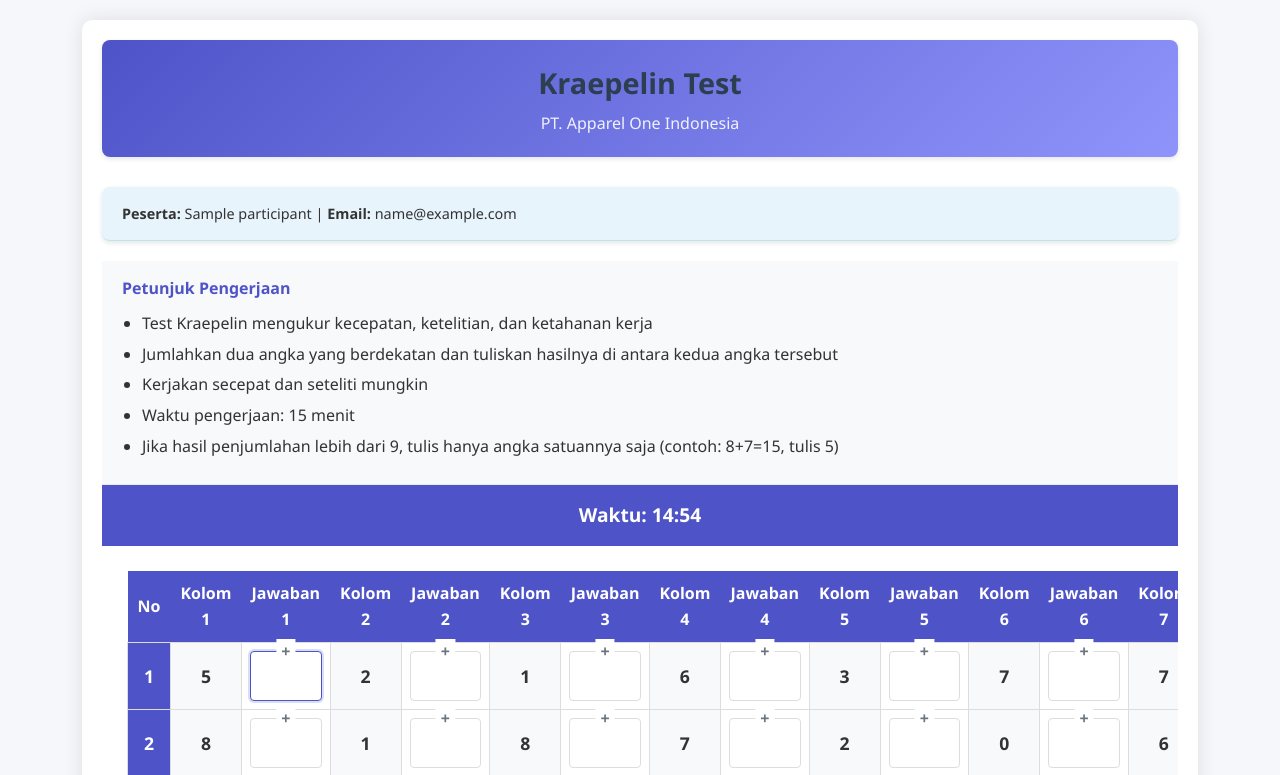
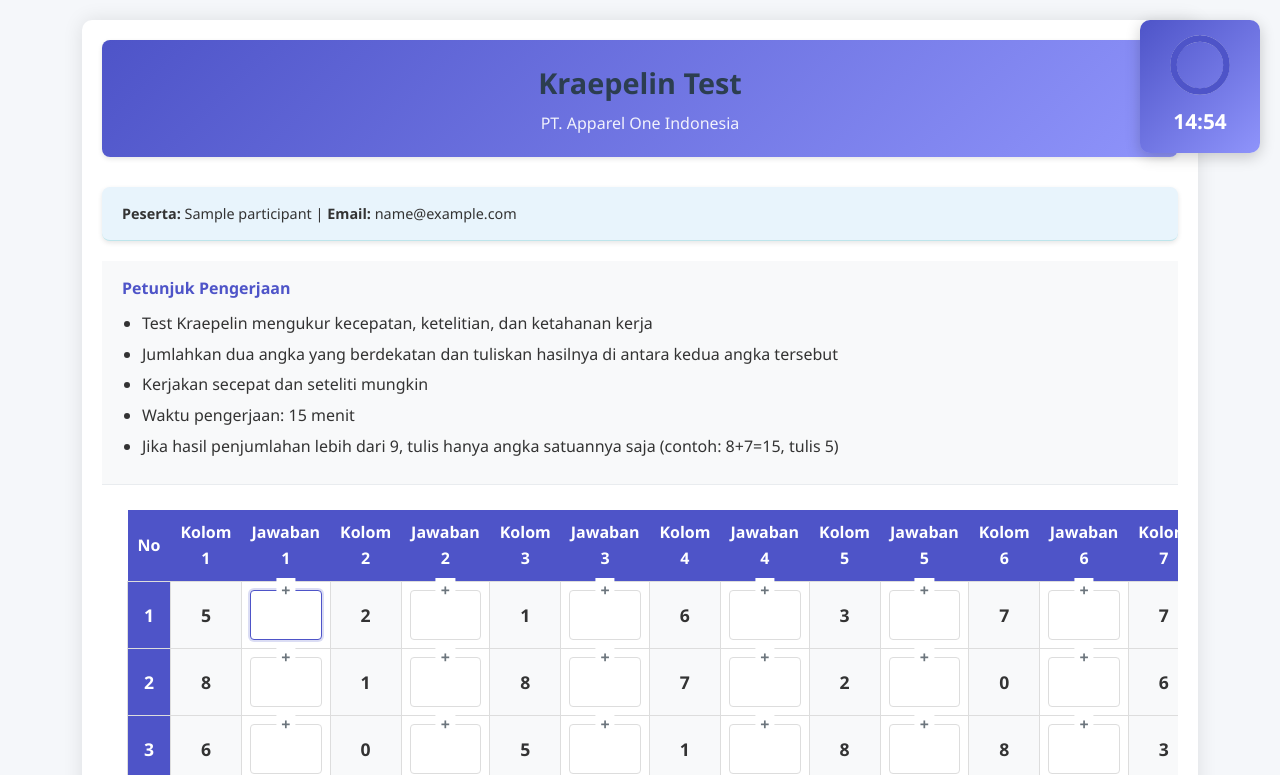
Before and after one commit to knuha21/engine-test-pt-aoi, a PHP site: page /pages/kraepelin-test.php in a window 1280 px wide. Shown: the top 775 px of the page. Run offline with PHP 8.4, Linux system fonts and the light colour scheme; the visitor is signed in with stand-in values (Sample User, id 1); tables that the repository leaves empty or names only in its code hold one stand-in row (values such as "Sample post").

Commit message:
Update kraepelin-test.php

```diff
--- a/pages/kraepelin-test.php
+++ b/pages/kraepelin-test.php
@@ -134,13 +134,98 @@ for ($i = 0; $i < $jumlahBaris; $i++) {
             margin-bottom: 5px;
         }
 
-        .timer-container {
-            background-color: #4e54c8;
+        /* Floating Timer untuk Kraepelin */
+        .floating-timer-kraepelin {
+            position: fixed;
+            top: 20px;
+            right: 20px;
+            background: linear-gradient(135deg, #4e54c8 0%, #8f94fb 100%);
             color: white;
             padding: 15px 20px;
-            text-align: center;
+            border-radius: 10px;
+            box-shadow: 0 4px 15px rgba(0, 0, 0, 0.2);
+            z-index: 1000;
             font-size: 1.2rem;
             font-weight: bold;
+            min-width: 120px;
+            text-align: center;
+            transition: transform 0.3s ease;
+        }
+
+        /* Timer akan sedikit naik saat di-scroll */
+        .floating-timer-kraepelin.hidden {
+            transform: translateY(-100px);
+        }
+
+        /* Progress Circle untuk visualisasi waktu */
+        .progress-circle {
+            width: 60px;
+            height: 60px;
+            margin: 0 auto 10px;
+        }
+
+        .progress-circle svg {
+            width: 100%;
+            height: 100%;
+            transform: rotate(-90deg);
+        }
+
+        .progress-circle-bg {
+            fill: none;
+            stroke: #e6e6e6;
+            stroke-width: 3.8;
+        }
+
+        .progress-circle-fg {
+            fill: none;
+            stroke: #4e54c8;
+            stroke-width: 4;
+            stroke-linecap: round;
+            transition: stroke-dashoffset 0.3s ease;
+        }
+
+        .timer-text {
+            font-size: 1.3rem;
+            font-weight: bold;
+            margin-top: 5px;
+        }
+
+        /* Responsif untuk mobile */
+        @media (max-width: 768px) {
+            .floating-timer-kraepelin {
+                top: 10px;
+                right: 10px;
+                font-size: 1rem;
+                padding: 10px 15px;
+                min-width: 100px;
+            }
+
+            .timer-text {
+                font-size: 1.1rem;
+            }
+
+            .kraepelin-table {
+                font-size: 0.9rem;
+            }
+
+            .kraepelin-table td {
+                padding: 6px;
+            }
+
+            .answer-input {
+                width: 40px;
+                height: 40px;
+                font-size: 1.1rem;
+            }
+
+            .number-cell {
+                font-size: 1.1rem;
+                width: 50px;
+            }
+
+            .answer-cell {
+                width: 60px;
+            }
         }
 
         .test-content {
@@ -276,31 +361,6 @@ for ($i = 0; $i < $jumlahBaris; $i++) {
             font-weight: bold;
             color: #6c757d;
         }
-
-        @media (max-width: 768px) {
-            .kraepelin-table {
-                font-size: 0.9rem;
-            }
-
-            .kraepelin-table td {
-                padding: 6px;
-            }
-
-            .answer-input {
-                width: 40px;
-                height: 40px;
-                font-size: 1.1rem;
-            }
-
-            .number-cell {
-                font-size: 1.1rem;
-                width: 50px;
-            }
-
-            .answer-cell {
-                width: 60px;
-            }
-        }
     </style>
 </head>
 <body>
@@ -309,6 +369,18 @@ for ($i = 0; $i < $jumlahBaris; $i++) {
             <h1>Kraepelin Test</h1>
             <p class="subtitle">PT. Apparel One Indonesia</p>
         </header>
+
+        <!-- Floating Timer -->
+        <div class="floating-timer-kraepelin" id="floating-timer">
+            <div class="progress-circle">
+                <svg viewBox="0 0 36 36">
+                    <circle class="progress-circle-bg" cx="18" cy="18" r="15.9"></circle>
+                    <circle class="progress-circle-fg" cx="18" cy="18" r="15.9"
+                            stroke-dasharray="100, 100" id="progress-circle"></circle>
+                </svg>
+            </div>
+            <div class="timer-text" id="timer">15:00</div>
+        </div>
 
         <div class="test-info">
             <p><strong>Peserta:</strong> <?php echo htmlspecialchars($participant['name']); ?> | <strong>Email:</strong> <?php echo htmlspecialchars($participant['email']); ?></p>
@@ -330,10 +402,6 @@ for ($i = 0; $i < $jumlahBaris; $i++) {
             <?php echo $error; ?>
         </div>
         <?php endif; ?>
-
-        <div class="timer-container">
-            <div id="timer">Waktu: 15:00</div>
-        </div>
 
         <form method="POST" action="<?php echo htmlspecialchars($_SERVER["PHP_SELF"]); ?>" id="kraepelin-test-form">
             <div class="test-content">
@@ -385,13 +453,36 @@ for ($i = 0; $i < $jumlahBaris; $i++) {
     <script>
         // Timer untuk test Kraepelin (15 menit)
         let timeLeft = 15 * 60; // 15 menit dalam detik
+        const totalTime = timeLeft;
         const timerElement = document.getElementById('timer');
+        const progressCircle = document.getElementById('progress-circle');
+
+        // Setup progress circle
+        const radius = progressCircle.r.baseVal.value;
+        const circumference = 2 * Math.PI * radius;
+
+        progressCircle.style.strokeDasharray = `${circumference} ${circumference}`;
+        progressCircle.style.strokeDashoffset = circumference;
 
         function updateTimer() {
             const minutes = Math.floor(timeLeft / 60);
             const seconds = timeLeft % 60;
 
-            timerElement.textContent = `Waktu: ${minutes.toString().padStart(2, '0')}:${seconds.toString().padStart(2, '0')}`;
+            timerElement.textContent = `${minutes.toString().padStart(2, '0')}:${seconds.toString().padStart(2, '0')}`;
+
+            // Update progress circle
+            const percentage = (timeLeft / totalTime) * 100;
+            const offset = circumference - (percentage / 100) * circumference;
+            progressCircle.style.strokeDashoffset = offset;
+
+            // Update progress circle color based on time remaining
+            if (percentage < 20) {
+                progressCircle.style.stroke = '#dc3545'; // Red for critical time
+            } else if (percentage < 40) {
+                progressCircle.style.stroke = '#ffc107'; // Yellow for warning
+            } else {
+                progressCircle.style.stroke = '#4e54c8'; // Normal color
+            }
 
             if (timeLeft > 0) {
                 timeLeft--;
@@ -526,6 +617,23 @@ for ($i = 0; $i < $jumlahBaris; $i++) {
             return null;
         }
 
+        // Hide/show floating timer saat scroll
+        let lastScrollTop = 0;
+        window.addEventListener('scroll', function() {
+            const floatingTimer = document.getElementById('floating-timer');
+            const st = window.pageYOffset || document.documentElement.scrollTop;
+
+            if (st > lastScrollTop && st > 100) {
+                // Scroll down - hide timer
+                floatingTimer.classList.add('hidden');
+            } else {
+                // Scroll up - show timer
+                floatingTimer.classList.remove('hidden');
+            }
+
+            lastScrollTop = st <= 0 ? 0 : st;
+        }, false);
+
         // Mencegah form submit dengan menekan Enter
         document.getElementById('kraepelin-test-form').addEventListener('keydown', function(e) {
             if (e.key === 'Enter') {
```
